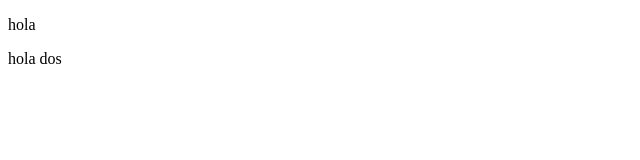
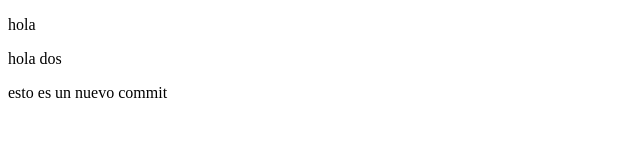
Before and after one commit to br2993022-cyber/app, a plain HTML site: page index.html in a window 1280 px wide. Shown: the whole page, without its empty margins (0-640 px from the left). Drawn offline with Linux system fonts and the light colour scheme.

Commit message:
nuevo commit

```diff
--- a/index.html
+++ b/index.html
@@ -8,5 +8,6 @@
 <body>
     <p>hola</p>
     <p>hola dos</p>
+    <p>esto es un nuevo commit</p>
 </body>
 </html>
```
